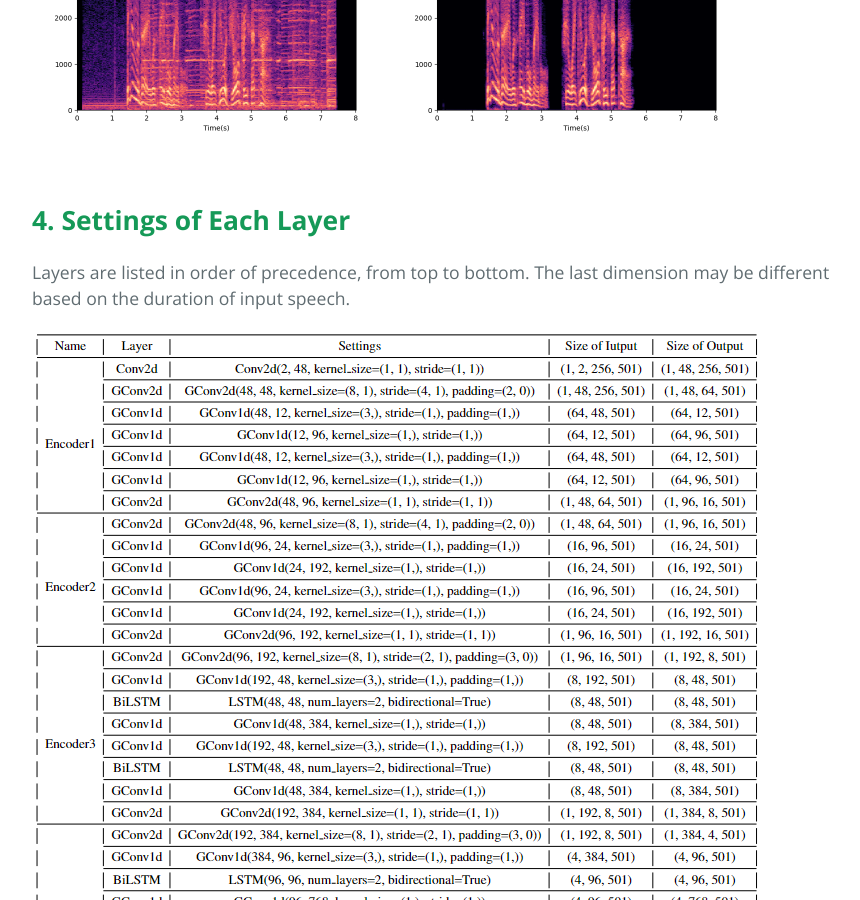
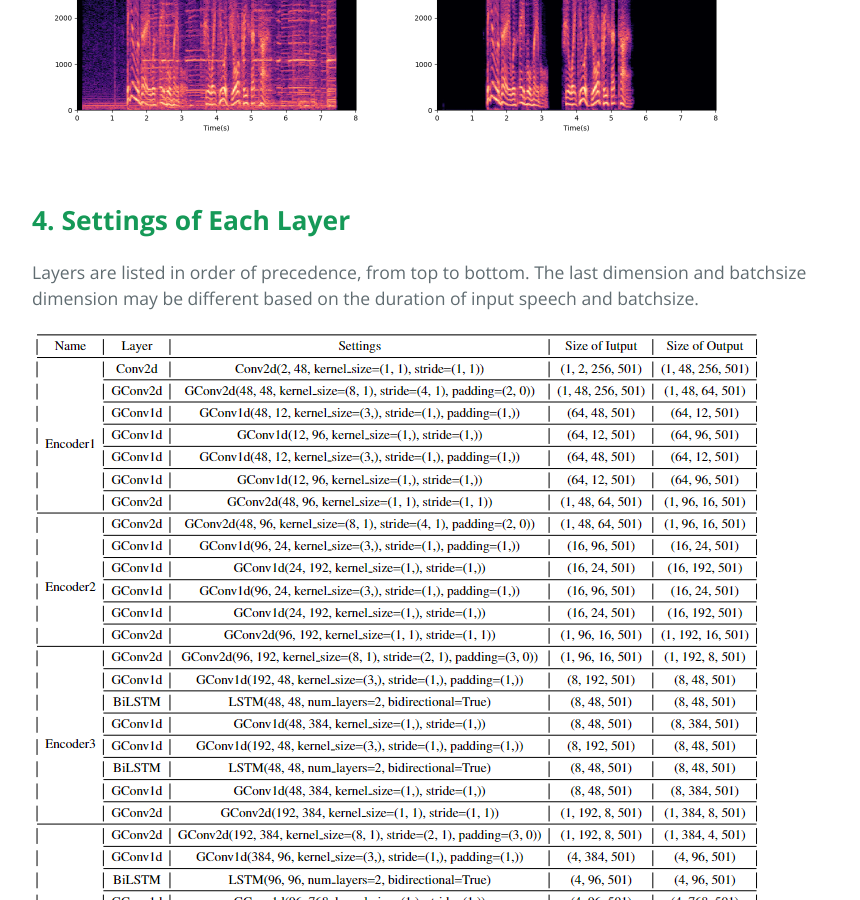
Before and after one commit to sdnetdemo/sdnetdemo.github.io, a Jekyll site: the page built from index.md, in a window 1280 px wide and 900 px high, scrolled down 6682 px. Shown: the whole window, without its empty margins (192-1052 px from the left). Built offline with Jekyll 4.4.1, drawn with Linux system fonts in a browser that asks for light colours; our own code applies the rules of GitHub Pages for plain Markdown files.

Commit message:
Update index.md

```diff
--- a/index.md
+++ b/index.md
@@ -170,7 +170,7 @@ Spectrogram:
 
 ## **4. Settings of Each Layer**
 
-Layers are listed in order of precedence, from top to bottom. The last dimension may be different based on the duration of input speech.
+Layers are listed in order of precedence, from top to bottom. The last dimension and batchsize dimension may be different based on the duration of input speech and batchsize.
 
 <img src="img\Network Settings.PNG" alt="Network Settings" style="zoom:100%;" />
 
```
